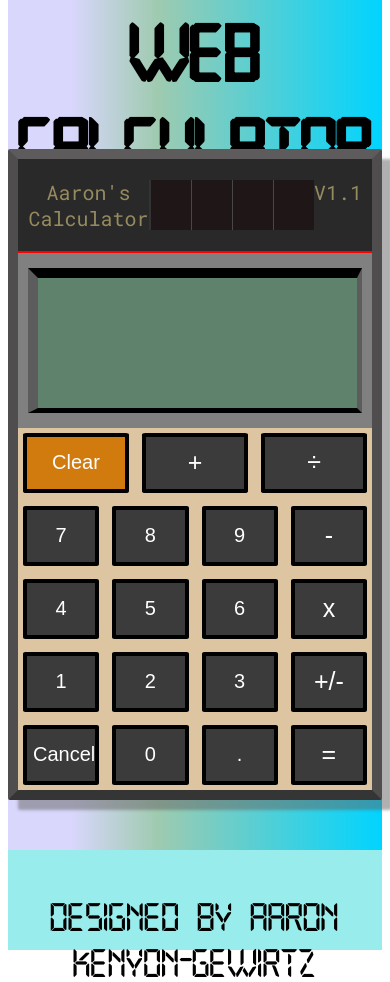
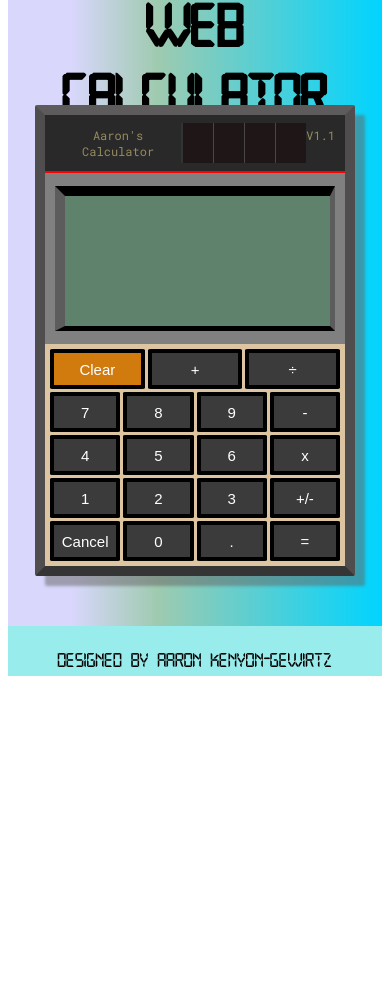
Before and after one commit to aaronkg1/calculator, a plain HTML site: page index.html in a window 390 px wide. After the commit the page ends 844 px from the top, so only its background shows below. Drawn offline with Linux system fonts and the light colour scheme; files whose address does not match are found by name.

Commit message:
Improved mobile user experience

```diff
--- a/calculator.css
+++ b/calculator.css
@@ -60,6 +60,8 @@ background: linear-gradient(90deg, rgba(217,215,252,1) 17%, rgba(9,121,53,0.3911
    border-right: solid rgb(92, 92, 92) 5px;
 }
 
+
+
 .row {
     display: flex;
     justify-content: center;
@@ -73,8 +75,6 @@ justify-content: space-around;
 align-content: space-around;
 flex-direction: column;
 padding: 5px;
-
-
 gap: 13px;
 }
 
@@ -130,13 +130,6 @@ font-size: 20px;
 }
 
 button:hover {
-    flex: auto;
-    min-width: 60px;
-    min-height: 60px;
-    border: solid black 4px;
-    background: #3b3b3b;
-    color: white;
-    border-radius: 3%;
     transform: translateY(1px);
     box-shadow: 0.5px 0.5px rgba(7, 7, 7, 0.502);
  }
@@ -203,3 +196,111 @@ background: linear-gradient(90deg, rgba(217,215,252,1) 17%, rgba(9,121,53,0.3911
     height: 50px;
     align-self: center;
 }
+
+@media screen and (max-width: 480px) {
+.header {
+font-size: 30px;
+    }
+
+.main {
+padding-top: 20px;
+}
+.calculator {
+    display: flex;
+    flex-direction: column;
+    justify-content: space-between;
+    align-self: center;
+    align-content: center;
+    gap: 3px;
+    max-width: 300px;
+    min-width: 5;
+    width: 300px;
+    height: auto;
+    border-top: solid rgba(79, 76, 76, 0.694) 10px;
+    border-right: solid rgba(58, 56, 56, 0.694) 10px;
+    border-left: solid rgba(58, 56, 56, 0.694) 10px;
+    border-bottom: solid rgba(23, 21, 21, 0.694) 10px;
+    box-shadow: 10px 10px 3px 0px rgba(99, 98, 98, 0.502);
+    border-radius: 2px;
+    background: grey;
+    margin-bottom: 50px;
+    /* transform: rotateX(calc(var(--rotate-x, -1) * 1deg)) rotateY(calc(var(--rotate-y, -1) * 1deg)) rotateX(0deg) translate3d(0, 0, 0); */
+
+}
+
+.calculator #top {
+    background: #292929;
+    color: #968b5f;
+    font-family: 'Roboto Mono', monospace;
+    font-size: 12px;
+    border-bottom: solid red 2px;
+    padding-left: 10px;
+    padding-right: 10px;
+    display: flex;
+    justify-content: space-between;
+ }
+
+ .solar {
+    background: rgb(31, 23, 23);
+    border-right: solid rgb(92, 92, 92, 0.687) 1px;
+    width: 30px;
+    height: 40px;
+    align-self: center;
+}
+
+.solarleft {
+    background: rgb(31, 23, 23);
+    border-right: solid rgba(92, 92, 92, 0.687) 1px;
+    border-left: solid rgb(52, 51, 51) 2px;
+    width: 30px;
+    height: 40px;
+    align-self: center;
+}
+
+.solarright {
+    background: rgb(31, 23, 23);
+    width: 30px;
+    height: 40px;
+    align-self: center;
+}
+
+button {
+    flex: auto;
+    min-width: 40px;
+    min-height: 40px;
+    width: 40px;
+    border: solid black 4px;
+    background: #3b3b3b;
+    color: white;
+    border-radius: 3%;
+    font-size: 15px;
+    }
+
+.operator {
+    font-size: 15px;
+    }
+.row {
+    display: flex;
+    justify-content: center;
+    gap: 3px;
+    }
+
+.buttons {
+    background: #ddc5a1;
+    display: flex;
+    justify-content: space-around;
+    align-content: space-around;
+    flex-direction: column;
+    padding: 5px;
+    gap: 3px;
+        }
+
+.footer {
+font-size: 20px;
+height: 50px;
+}
+
+#output {
+font-size: 50px;
+}
+}
--- a/index.html
+++ b/index.html
@@ -62,7 +62,7 @@
             <div class="row">
                 <button id="cancel">Cancel</button>
                 <button class="number">0</button>
-                <button class="number">.</button>
+                <button class="number" id="dot">.</button>
                 <button class = "operator" id = "equals">=</button>
             </div>
             </div>
```
